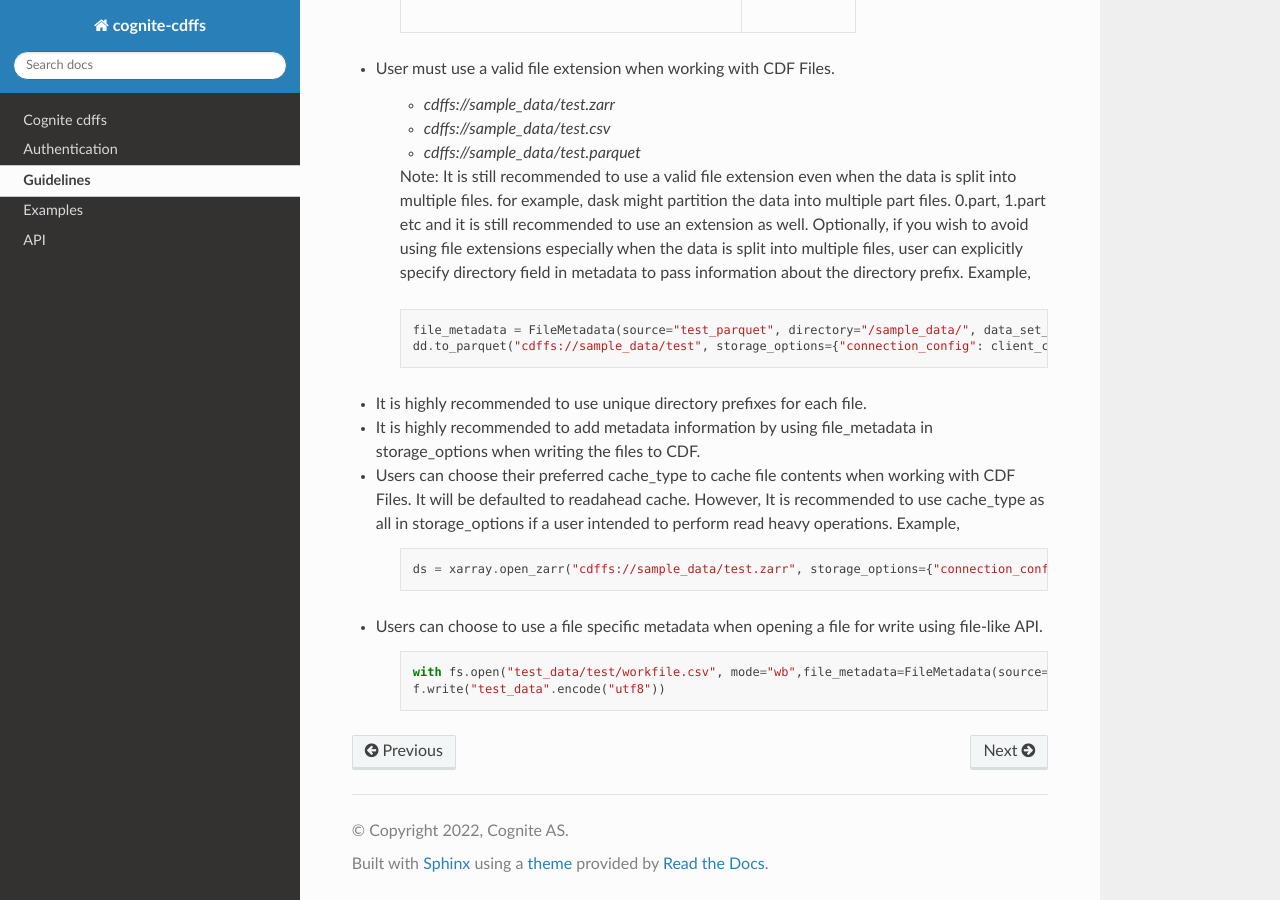
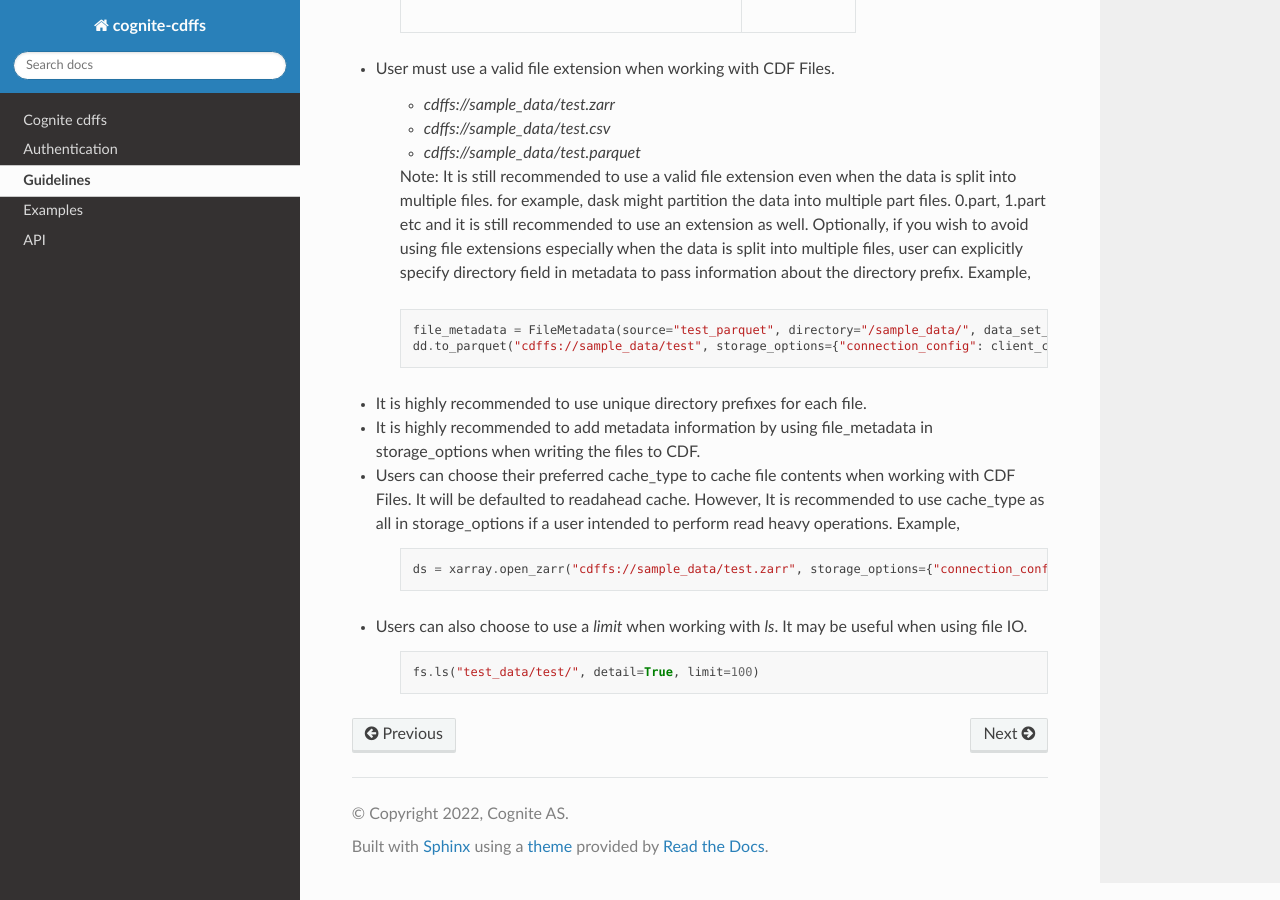
Before and after one commit to cognitedata/cdffs, a Sphinx documentation site: the page built from docs/source/guidelines.rst, in a window 1280 px wide and 900 px high, scrolled down 619 px. Built offline with Sphinx 7.4.7 and the Read the Docs theme 2.0.0, drawn with Linux system fonts in a browser that asks for light colours.

Commit message:
checklist updates

```diff
--- a/docs/requirements.txt
+++ b/docs/requirements.txt
@@ -1,5 +1,5 @@
 toml==0.10.2
 fsspec==2023.6.0
-cognite-sdk==6.4.0
+cognite-sdk==6.4.7
 requests==2.31.0
 pydantic==1.10.9
--- a/docs/source/guidelines.rst
+++ b/docs/source/guidelines.rst
@@ -51,9 +51,8 @@ Guidelines
 
         ds = xarray.open_zarr("cdffs://sample_data/test.zarr", storage_options={"connection_config": client_cnf, "cache_type": "all"})
 
-* Users can choose to use a file specific metadata when opening a file for write using file-like API.
+* Users can also choose to use a `limit` when working with `ls`. It may be useful when using file IO.
 
     .. code-block:: python
 
-        with fs.open("test_data/test/workfile.csv", mode="wb",file_metadata=FileMetadata(source="test")) as f:
-        f.write("test_data".encode("utf8"))
+        fs.ls("test_data/test/", detail=True, limit=100)
--- a/pyproject.toml
+++ b/pyproject.toml
@@ -1,6 +1,6 @@
 [tool.poetry]
 name = "cognite-cdffs"
-version = "0.2.4"
+version = "0.2.5"
 description = "File System Interface for CDF Files"
 license = "Apache-2.0"
 authors = ["Infant Alex <infant.alex@cognite.com>"]
```
Also changed, not shown: CHANGELOG.md (+9 -0 lines), 2 other files.
